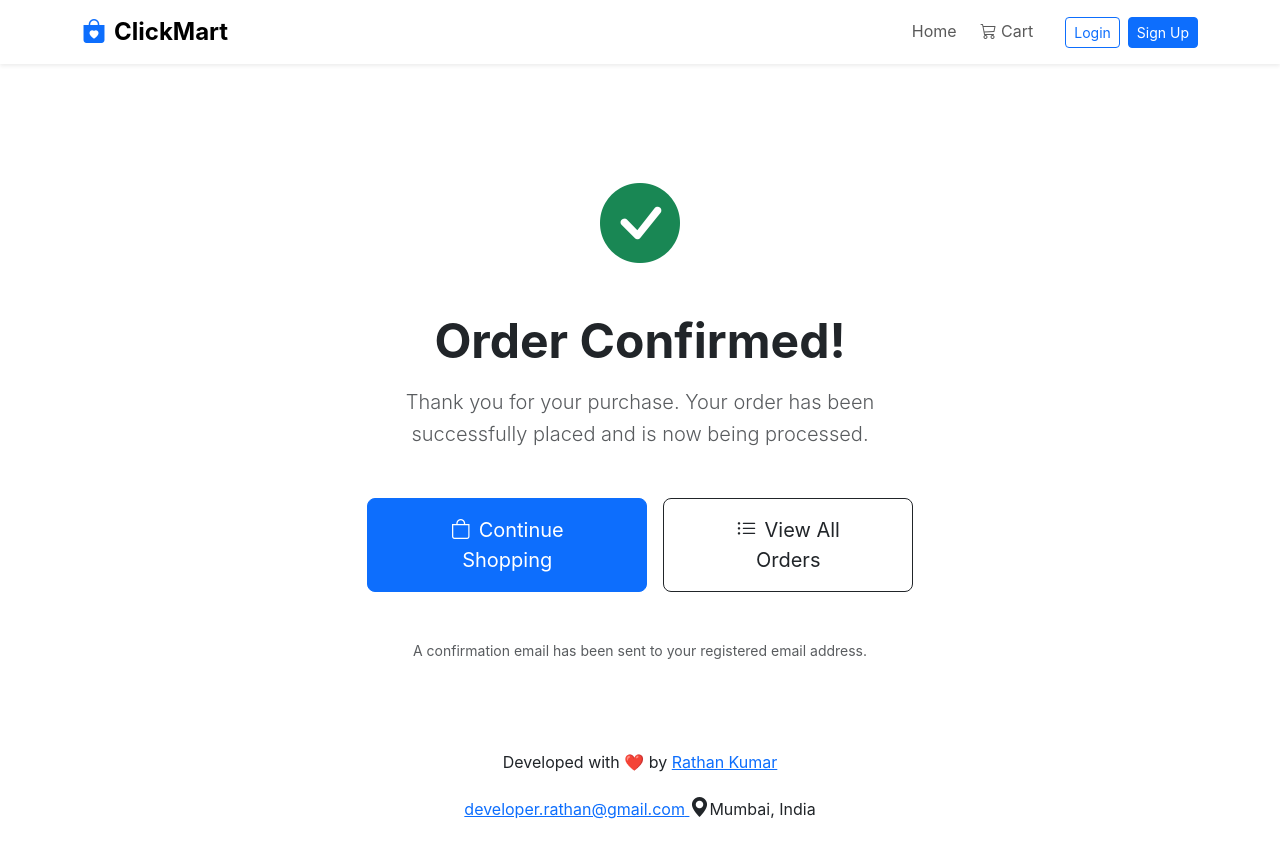
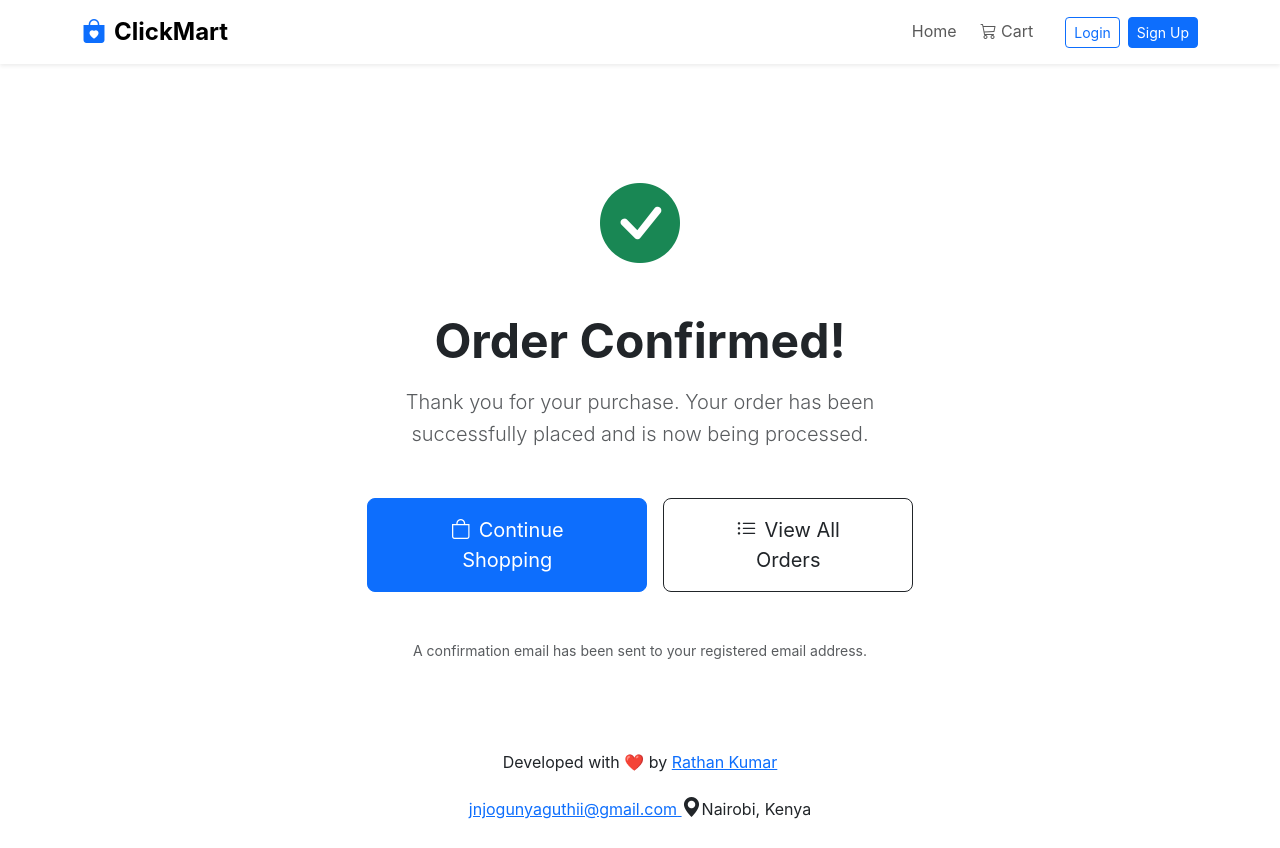
Before and after one commit to josenjogu2015/Ecommerce_Auto_Deploy, a React (Vite) app in the folder frontend/: page /order/success/1 in a window 1280 px wide. Built offline with nearby package versions, Linux system fonts and the light colour scheme; no server answers.

Commit message:
Footer Update

```diff
--- a/frontend/src/components/Footer.jsx
+++ b/frontend/src/components/Footer.jsx
@@ -14,15 +14,15 @@ export default function Footer() {
 
       <div className="flex flex-col items-center gap-1 mt-2">
         <a
-          href="mailto:developer.rathan@gmail.com"
+          href="mailto:jnjogunyaguthii@gmail.com"
           className="text-blue-600 hover:underline"
         >
-          developer.rathan@gmail.com{" "}
+         jnjogunyaguthii@gmail.com{" "}
         </a>
 
         <span className="flex items-center gap-1 text-gray-500 text-sm">
           <i className="bi bi-geo-alt-fill" style={{ fontSize: "20px" }}></i>
-          Mumbai, India
+          Nairobi, Kenya
         </span>
       </div>
     </footer>
```
